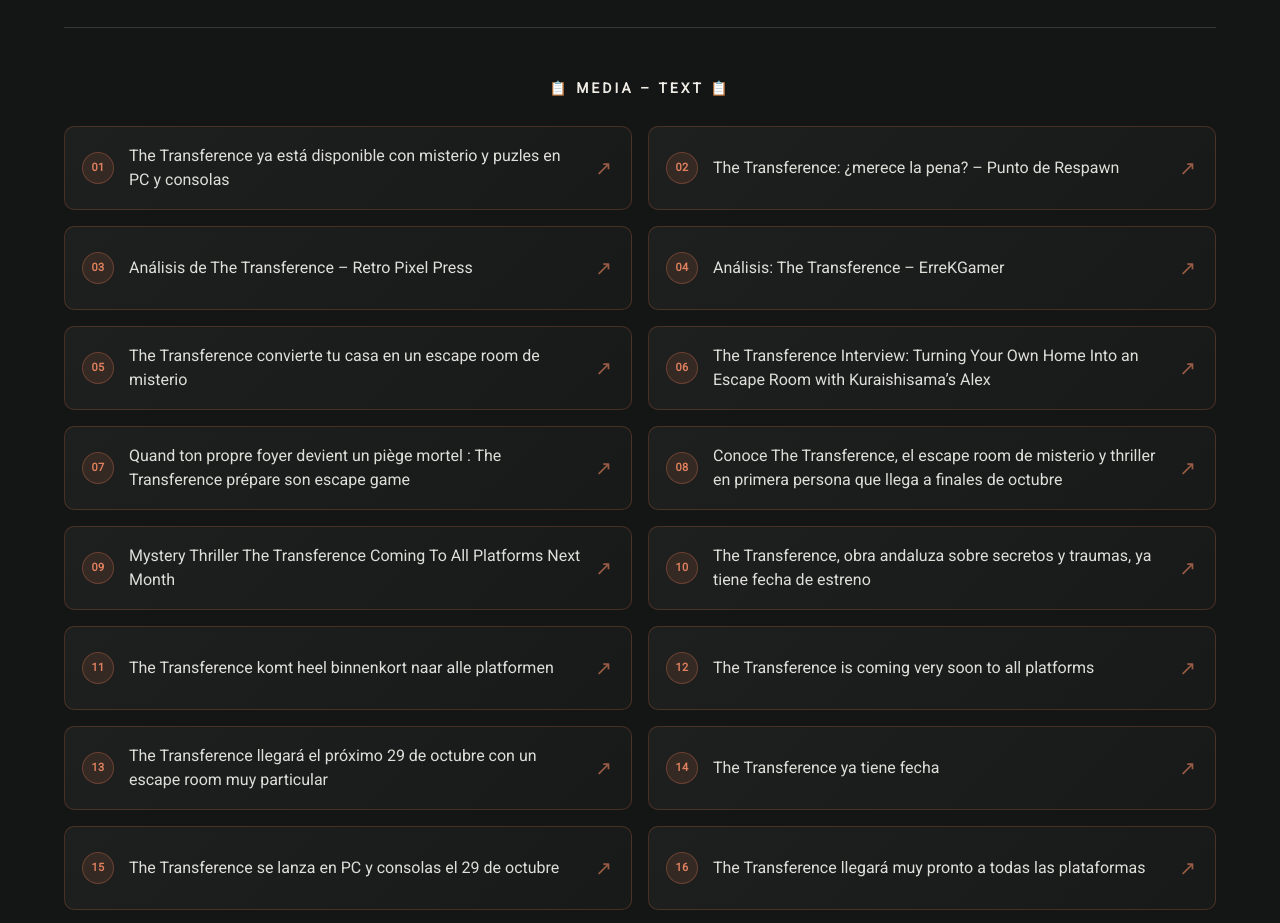
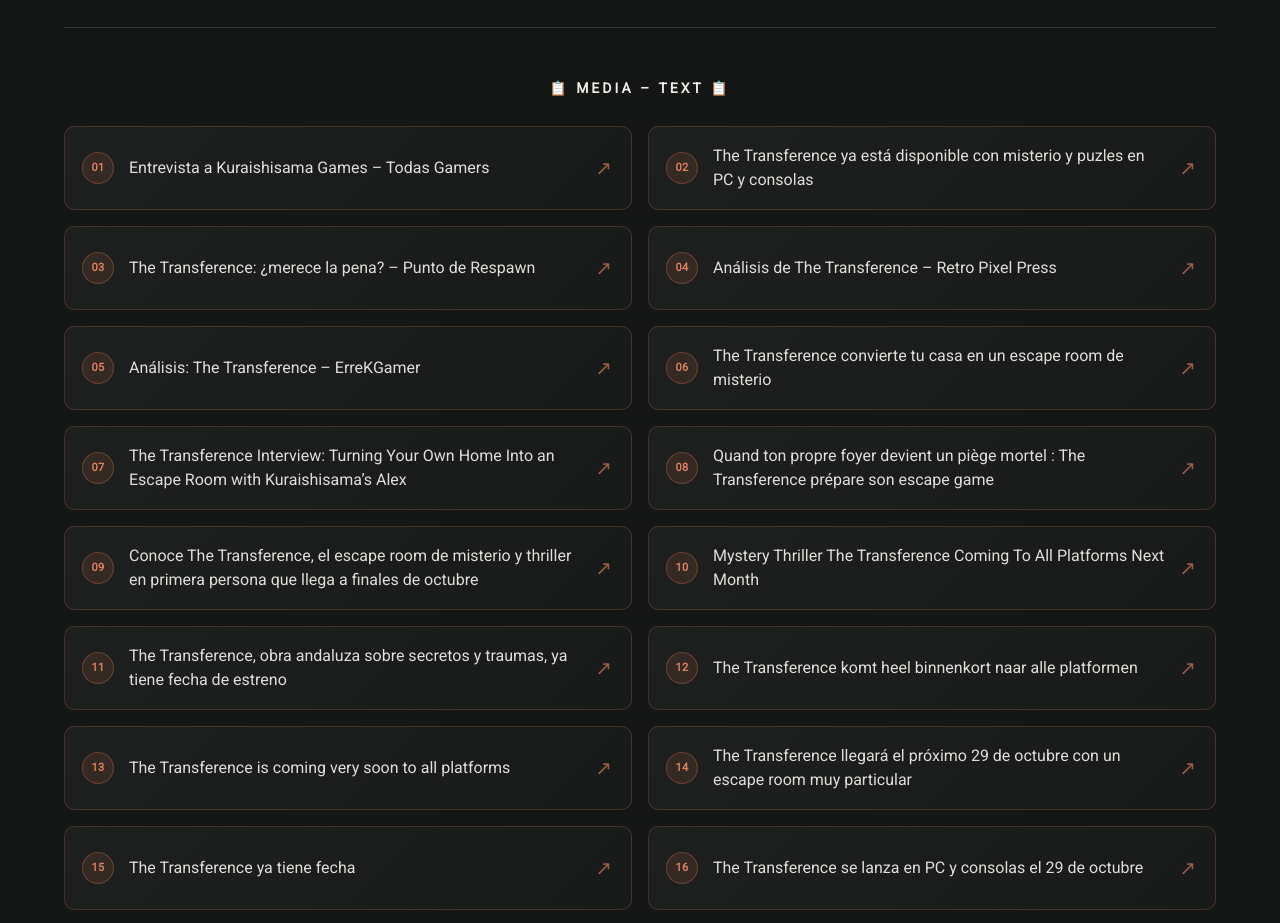
Before and after one commit to Kuraishisama/kuraishisamacom-web, a plain HTML site: page the-transference-press-kit/index.html in a window 1280 px wide. Shown: the part 4720-5643 px from the top of the page. Drawn offline with Linux system fonts and the light colour scheme.

Commit message:
Deploy site 2026-11-18T12:46:50Z

```diff
--- a/the-transference-press-kit/index.html
+++ b/the-transference-press-kit/index.html
@@ -283,6 +283,7 @@ a {
 </div>
 <p class="has-text-align-center wp-block-paragraph">📋 <strong>MEDIA – TEXT</strong> 📋</p>
 <ul class="press-articles-grid">
+<li><a href="https://todasgamers.com/2026/11/18/entrevista-a-kuraishisama-games/" rel="noopener" target="_blank">Entrevista a Kuraishisama Games – Todas Gamers</a></li>
 <li><a href="https://juegonext.com/the-transference-lanzamiento-pc-consolas/" rel="noopener" target="_blank">The Transference ya está disponible con misterio y puzles en PC y consolas</a></li>
 <li><a href="https://puntoderespawn.com/analisis/the-transference-merece-la-pena/" rel="noopener" target="_blank">The Transference: ¿merece la pena? – Punto de Respawn</a></li>
 <li><a href="https://www.retropixelpress.com/an%C3%A1lisis/an%C3%A1lisis-de-the-transference" rel="noopener" target="_blank">Análisis de The Transference – Retro Pixel Press</a></li>
```
